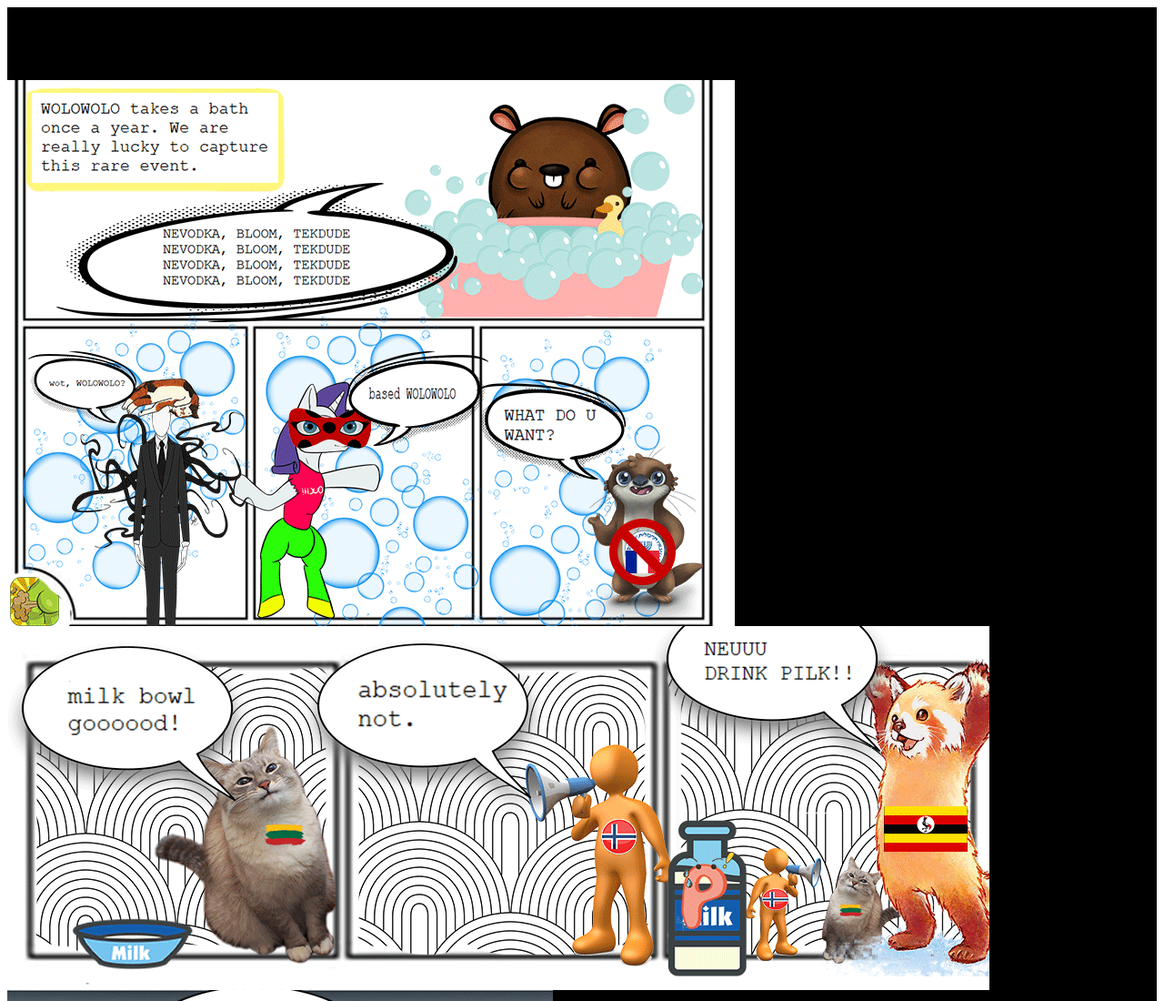
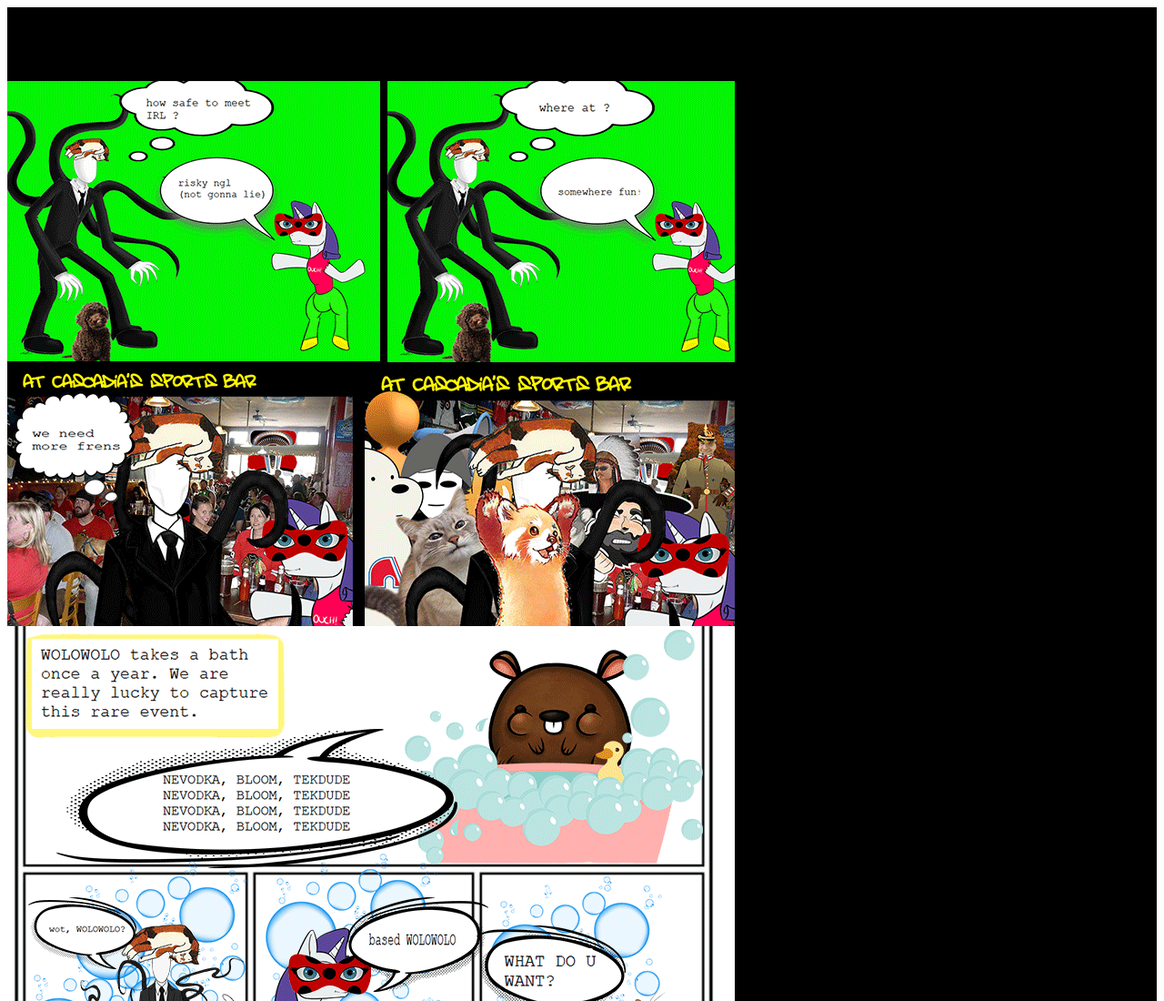
Before and after one commit to socraticDevBlog/dailybuild-2_0, a website: page dailybuild-comic.html in a window 1280 px wide. Shown: the top 1100 px of the page at 91% size. Drawn offline with Linux system fonts and the light colour scheme.

Commit message:
new comic seattle metup

```diff
--- a/dailybuild-comic.html
+++ b/dailybuild-comic.html
@@ -4,6 +4,12 @@
   <div style="background-color: black;">
     <div class="project row slider-text align-items-center justify-content-center" style="padding-top: 80px;"></div>
     <div class="row">
+      <div class="col-lg-4 col-md-4 col-xs-6 thumb mt-5">
+        <a href="images/homescreen-seattle-final.png" data-fancybox="images" data-caption="nevodka and bloom just need more frens to have a great time. NGL!" class="fancybox" rel="ligthbox" title="nevodka and bloom just need more frens to have a great time. NGL!">
+          <img alt="nevodka and bloom just need more frens to have a great time. NGL!" src="images/homescreen-seattle-final.png"
+            class="img-fluid rounded" />
+        </a>
+      </div>
       <div class="col-lg-4 col-md-4 col-xs-6 thumb mt-5">
         <a href="images/wolowolo-comic.png" data-fancybox="images" data-caption="nevodka, bloom, and Tekdude get highlighted by a bathing WOLOWOLO" class="fancybox" rel="ligthbox" title="nevodka, bloom, and Tekdude get highlighted by a bathing WOLOWOLO">
           <img alt="nevodka, bloom, and Tekdude get highlighted by a bathing WOLOWOLO" src="images/wolowolo-comic.png"
```
Also changed, not shown: images/homescreen-seattle-final.png (added).
